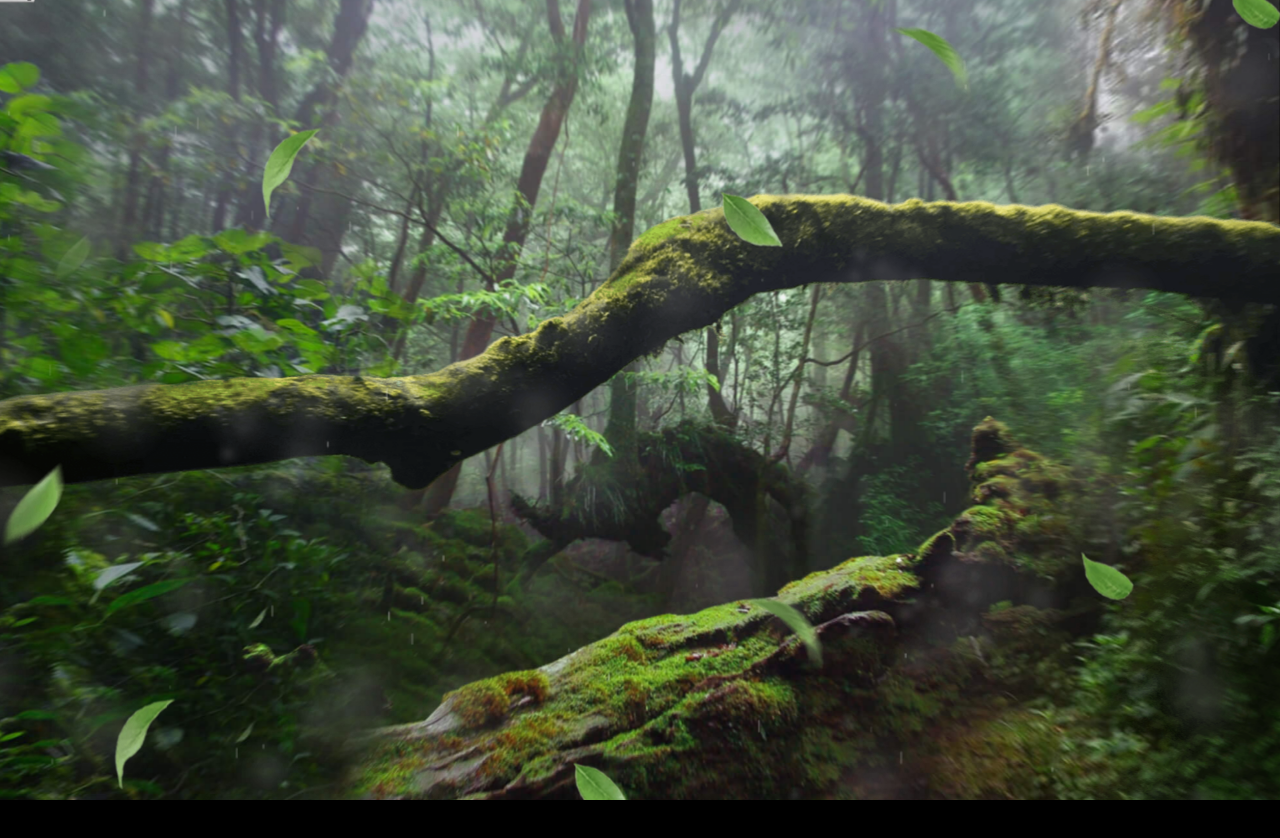
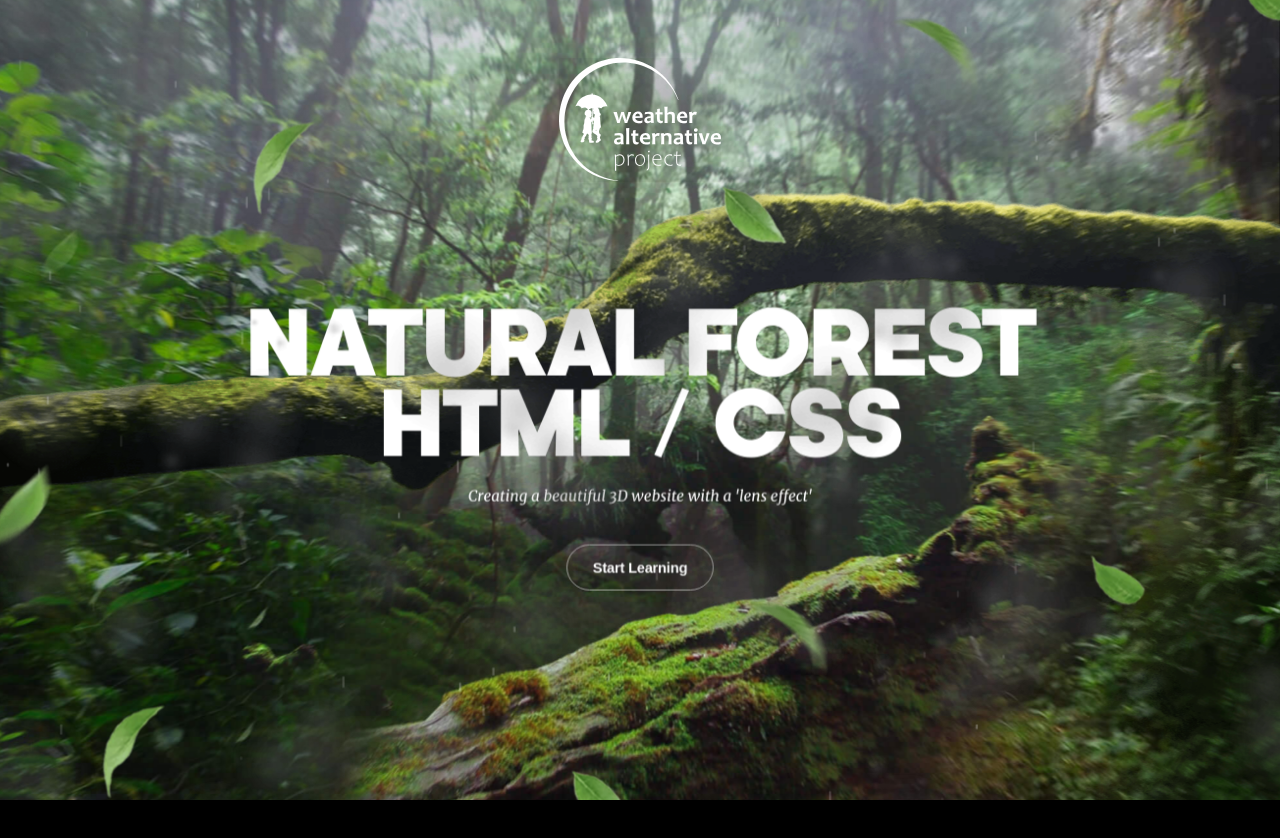
Before and after one commit to SerhioKhavanski/parallax_effect, a plain HTML site: page index.html in a window 1280 px wide. After the commit the page ends 800 px from the top, so only its background shows below. Drawn offline with Linux system fonts and the light colour scheme.

Commit message:
End_task

```diff
--- a/CSS/style.css
+++ b/CSS/style.css
@@ -4,7 +4,8 @@
     box-sizing: border-box;
 }
 :root{
-
+    --index: calc(1vw + 1vh);
+    --transition: 1.5s cubic-bezier(0.050, 0.500, 0.000, 1.000);
 }
 
 @font-face {
@@ -23,10 +24,14 @@ body{
     font-family: kamerik-3d;
 }
 .logo{
-    width: 150px;
-    height: 150px;
+    --logo-size:calc(var(--index) * 7.8);
+    width: var(--logo-size);
+    height: var(--logo-size);
     background-repeat: no-repeat;
     position: absolute;
+    left: calc(50% - calc(var(--logo-size) / 2));
+    top: calc(var(--index) * 2.8);
+    z-index: 1;
 }
 .layers{
     perspective: 1000px;
@@ -34,14 +39,21 @@ body{
 }
 .layers__container{
     height: 100vh;
+    min-height: 500px;
     transform-style: preserve-3d;
     transform: rotateX(var(--move-y)) rotateY(var(--move-x));
+    will-change: transform;
+    transition: transform var(--transition);
+
 }
 .layers__item{
     position: absolute;
     inset: -5vw;
     background-size: cover;
     background-position: center;
+    display: flex;
+    justify-content: center;
+    align-items: center;
 
 }
 .layer-1{
@@ -57,8 +69,42 @@ body{
     transform: translateZ(190px) scale(.9);
 }
 .layer-5{
-    transform: translateZ(300px) scale(.88);
+    transform: translateZ(300px) scale(.9);
 }
 .layer-6{
-    transform: translateZ(380px) scale(.88);
+    transform: translateZ(380px);
 }
+.hero-content{
+    font-size: calc(var(--index)*2.9);
+    text-align: center;
+    text-transform: uppercase;
+    letter-spacing: calc(var(--index) * -.15);
+    line-height: 1.35em;
+    margin-top: calc(var(--index) * 5.5);
+}
+.hero-content span{
+    display: block;
+}
+.hero-content__p{
+    text-transform: none;
+    font-family: merriweather-italic-3d;
+    letter-spacing: normal;
+    font-size: calc(var(--index) * .73);
+    line-height: 3;
+}
+.button-start{
+    font-family: Arial, Helvetica, sans-serif;
+    font-weight: 600;
+    font-size: calc(var(--index) * .71);
+    letter-spacing: -0.02vw;
+    padding:  calc(var(--index) * .7)  calc(var(--index) * 1.25);
+    background-color: transparent;
+    color: #fff;
+    border-radius: 10em;
+    border: #ffffff92 calc(var(--index) * .08) solid;
+    outline: none;
+    cursor: pointer;
+}
+.layer-4,.layer-5,.layer-6{
+    pointer-events: none;
+}
--- a/JS/app.js
+++ b/JS/app.js
@@ -1,8 +1,8 @@
 document.addEventListener('mousemove', e =>{
     Object.assign(document.documentElement,{
         style:`
-            --move-x: ${(e.clientX - window.innerWidth / 2) * -.05}deg;
-            --move-y: ${(e.clientY - window.innerHeight / 2)* -.1}deg;
+            --move-x: ${(e.clientX - window.innerWidth / 2) * -.005}deg;
+            --move-y: ${(e.clientY - window.innerHeight / 2)* -.01}deg;
             `
     })
 })
--- a/index.html
+++ b/index.html
@@ -29,6 +29,6 @@
             <div class="layers__item layer-6" style="background-image:url(img/layer-6.png);"></div>
         </div>
     </section>
-    <div style="height: 100vh;" ></div>
+
 </body>
 </html>
```
